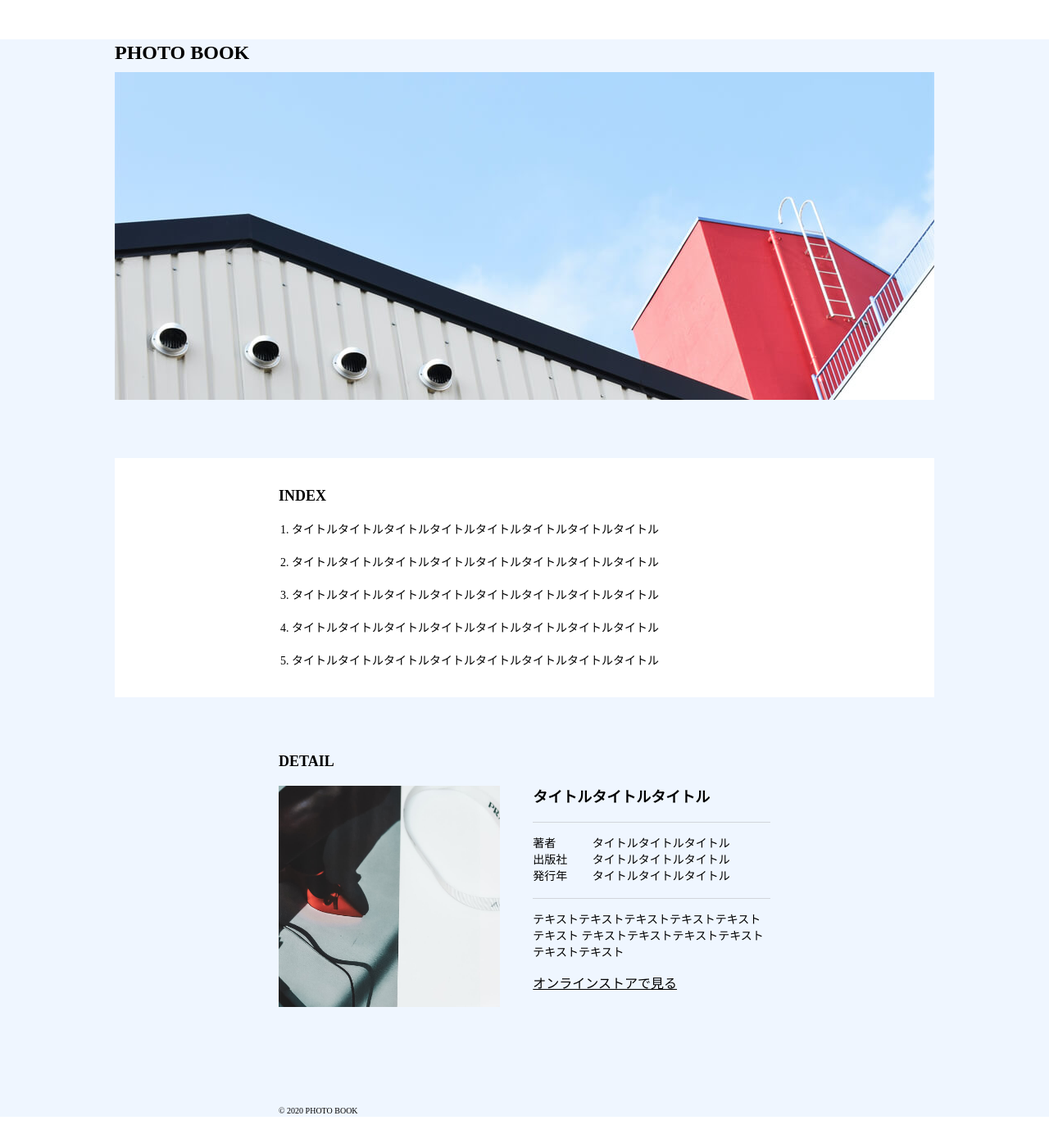
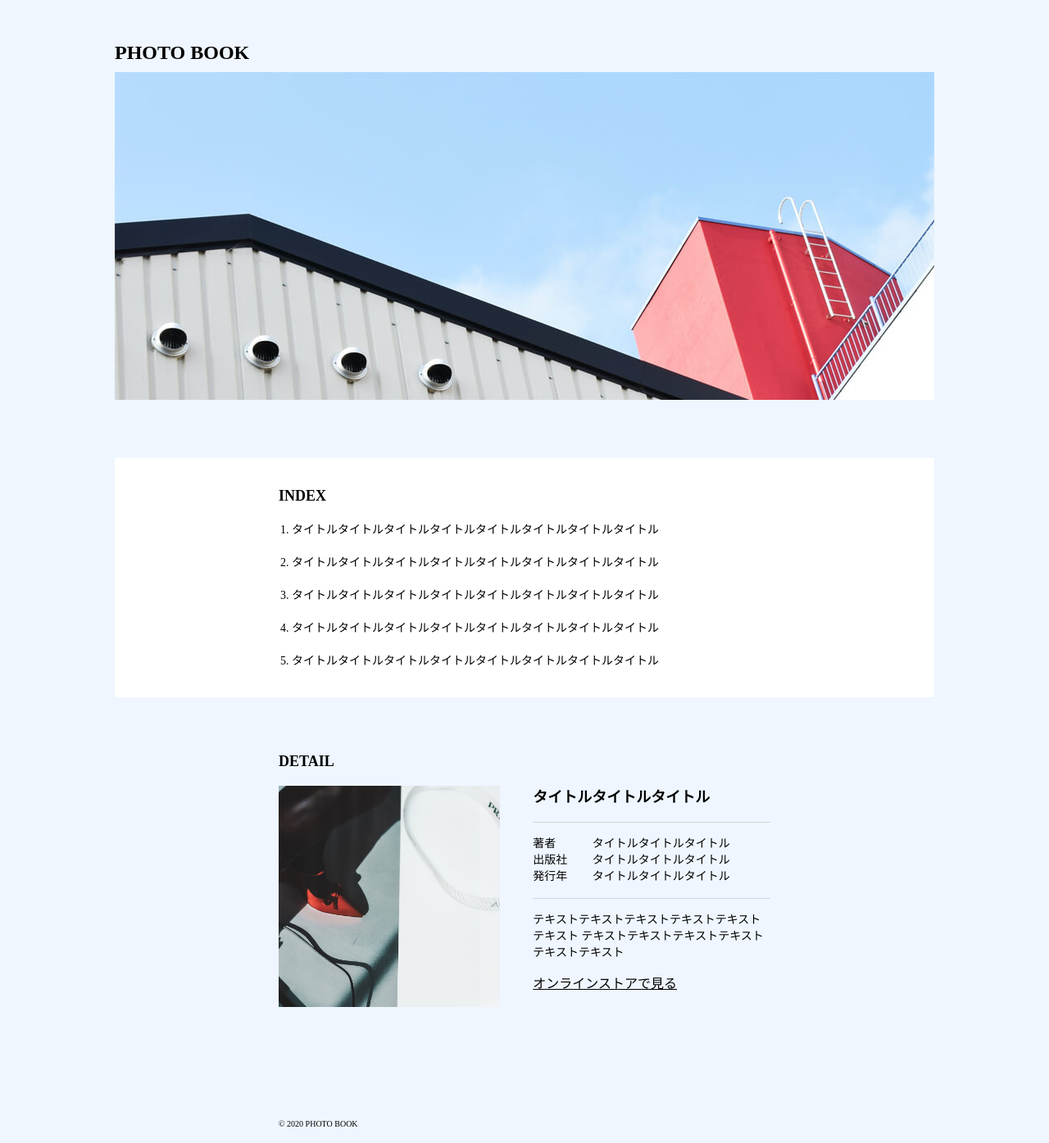
Before and after one commit to harutaka/tailwind_lp_collection, a Next.js app: page /t02 in a window 1280 px wide. Shown: the whole page at 82% size. Built offline with nearby package versions, Linux system fonts and the light colour scheme.

Commit message:
全体要素修正

```diff
--- a/src/pages/t02/index.tsx
+++ b/src/pages/t02/index.tsx
@@ -4,7 +4,7 @@ import Image from "next/image"
 
 const T02Index: NextPage = () => {
   return (
-    <>
+    <div className="min-h-screen font-meiryo bg-blue-50">
       <Head>
         <title>PHOTO BOOK</title>
         <meta name="description" content="フォトサイト練習ページ" />
@@ -14,9 +14,8 @@ const T02Index: NextPage = () => {
         <meta name="twitter:card" content="summary" />
       </Head>
 
-      <body className="font-meiryo bg-blue-50">
       <main className="mx-auto max-w-[1000px]">
-          <h1 className="my-2 mt-12 text-2xl font-bold">PHOTO BOOK</h1>
+        <h1 className="pt-12 pb-2 text-2xl font-bold">PHOTO BOOK</h1>
         <Image src="/img/t02/mainvisual.jpg" alt="main" width={1000} height={400} />
 
         {/* <!-- INDEX --> */}
@@ -72,10 +71,9 @@ const T02Index: NextPage = () => {
           </div>
         </section>
 
-          <footer className="my-4 mx-auto w-[600px] text-[10px]">© 2020 PHOTO BOOK</footer>
+        <footer className="py-4 mx-auto w-[600px] text-[10px]">© 2020 PHOTO BOOK</footer>
       </main>
-      </body>
-    </>
+    </div>
   )
 }
 
--- a/src/pages/t03/index.tsx
+++ b/src/pages/t03/index.tsx
@@ -4,7 +4,7 @@ import Image from "next/image"
 
 const T03Index: NextPage = () => {
   return (
-    <>
+    <div className="font-meiryo">
       <Head>
         <title>PHOTO BOOK2</title>
         <meta name="description" content="フォトサイト練習ページ" />
@@ -14,7 +14,6 @@ const T03Index: NextPage = () => {
         <meta name="twitter:card" content="summary" />
       </Head>
 
-      <body className="font-meiryo">
       <main className="mx-auto w-[1000px]">
         <p className="mt-16 text-xl">PHOTO BOOK 2</p>
         <Image src="/img/t03/mainvisual.png" alt="main" width={1000} height={400} />
@@ -71,8 +70,7 @@ const T03Index: NextPage = () => {
 
         <footer className="mx-auto mt-20 mb-4 text-[10px] text-center">© 2021 PHOTO BOOK 2</footer>
       </main>
-      </body>
-    </>
+    </div>
   )
 }
 
--- a/src/pages/t04/index.tsx
+++ b/src/pages/t04/index.tsx
@@ -12,7 +12,7 @@ const T04Index: NextPage = () => {
   ]
 
   return (
-    <>
+    <div className="bg-gray-100">
       <Head>
         <title>Recipe Diary</title>
         <meta name="description" content="レシピサイト練習ページ" />
@@ -23,7 +23,6 @@ const T04Index: NextPage = () => {
         <link rel="icon" href="/img/t04/favicon.ico" />
       </Head>
 
-      <div className="bg-gray-100">
       <main>
         <div className="object-cover relative mb-20 w-full h-screen">
           <Image src="/img/t04/mainvisual.jpg" alt="" layout="fill" objectFit="cover" />
@@ -68,7 +67,6 @@ const T04Index: NextPage = () => {
         </footer>
       </main>
     </div>
-    </>
   )
 }
 
--- a/src/pages/t05/index.tsx
+++ b/src/pages/t05/index.tsx
@@ -11,7 +11,7 @@ const T05Index: NextPage = () => {
   ]
 
   return (
-    <>
+    <div className="min-h-screen bg-gray-100">
       <Head>
         <title>Recipe Diary</title>
         <meta name="description" content="レシピサイト練習ページ" />
@@ -22,7 +22,6 @@ const T05Index: NextPage = () => {
         <link rel="icon" href="/img/t05/favicon.ico" />
       </Head>
 
-      <div className="bg-gray-50">
       <main>
         <section className="md:flex mb-[60px]">
           <div className="relative md:w-1/2 h-screen md:h-[700px]">
@@ -82,7 +81,6 @@ const T05Index: NextPage = () => {
         </footer>
       </main>
     </div>
-    </>
   )
 }
 
```
Lines whose indentation alone changed are shown as unchanged.
